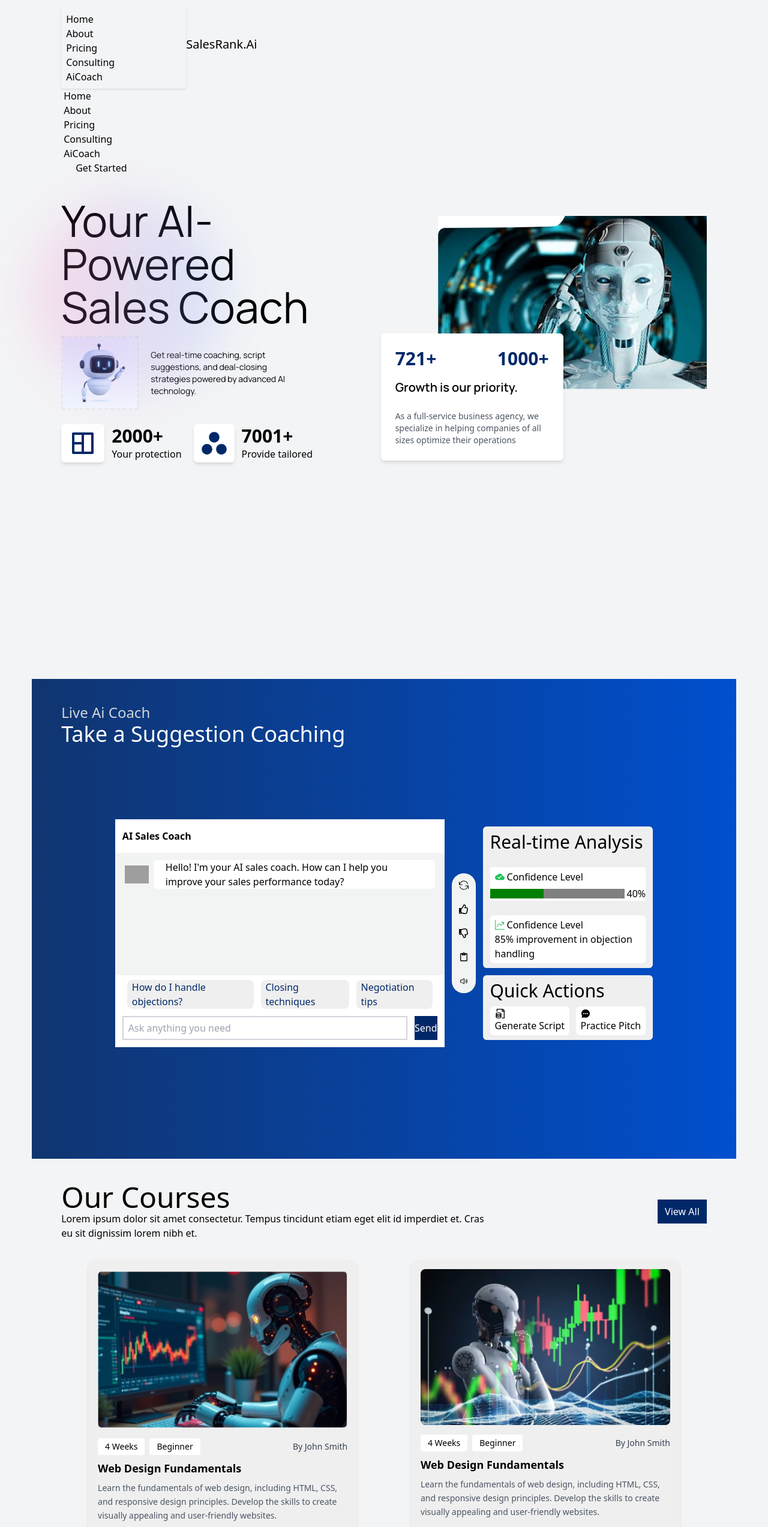
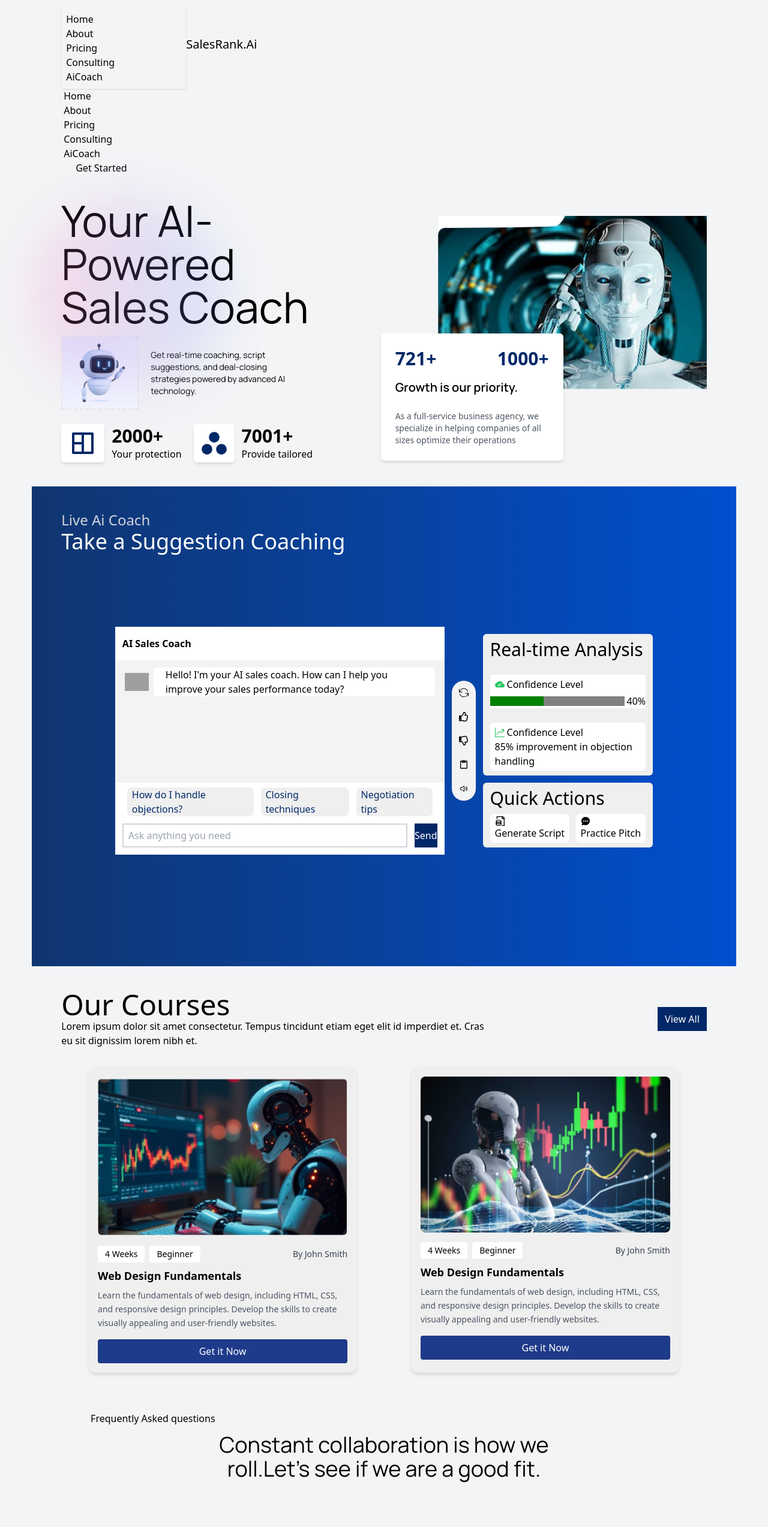
Before and after one commit to mehediScriptDev/sales-rank-ai, a React (Vite) app: page / in a window 1280 px wide. Shown: the top 2546 px of the page at 60% size. Built offline with nearby package versions, Linux system fonts and the light colour scheme; grey boxes are pictures that could not be loaded.

Commit message:
res done for ipad pro

```diff
--- a/src/Components/Cards.jsx
+++ b/src/Components/Cards.jsx
@@ -3,7 +3,7 @@ import robot2 from "./images/robot2.png";
 
 const Cards = () => {
   return (
-    <section className="w-11/12 mx-auto min-h-screen">
+    <section className="w-11/12 mx-auto my-10">
         <div className="flex justify-between mt-10 gap-3 items-center">
             <div className="w-2/3">
                 <h1 className="text-4xl  md:text-5xl ">Our Courses</h1>
--- a/src/Components/Hero.jsx
+++ b/src/Components/Hero.jsx
@@ -6,7 +6,7 @@ import { VscCircleLargeFilled } from "react-icons/vsc";
 
 const Hero = () => {
   return (
-    <section className="min-h-screen relative mt-10 ">
+    <section className="pb-10 relative mt-10 ">
       <div className="absolute bg-gradient-to-r from-gradient to-togradient rounded-full w-80 h-80 opacity-20 blur-2xl top-0 left-0">
 
 </div>
```
